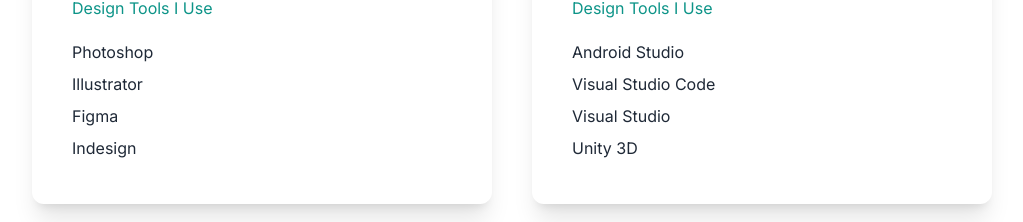
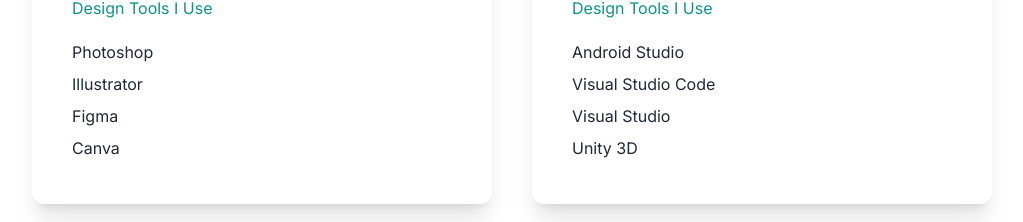
Before and after one commit to km-kurisu/km-kurisu.github.io, a Next.js app: page /react-portfolio/ in a window 1280 px wide. Shown: the part 1956-2178 px from the top of the page, without its empty margins (128-1151 px from the left). Built offline with nearby package versions, Linux system fonts and the light colour scheme.

Commit message:
design changed

```diff
--- a/app/page.js
+++ b/app/page.js
@@ -100,7 +100,7 @@
               <p className="text-gray-800 py-1 dark:text-emerald-400">Photoshop</p>
               <p className="text-gray-800 py-1 dark:text-emerald-400">Illustrator</p>
               <p className="text-gray-800 py-1 dark:text-emerald-400">Figma</p>
-              <p className="text-gray-800 py-1 dark:text-emerald-400">Indesign</p>
+              <p className="text-gray-800 py-1 dark:text-emerald-400">Canva</p>
             </div>
             <div className="text-left shadow-xl p-10 rounded-xl my-10 flex-1 dark:bg-slate-700 dark:shadow-2xl">
               <Image src={code} width={100} height={100} />
```
